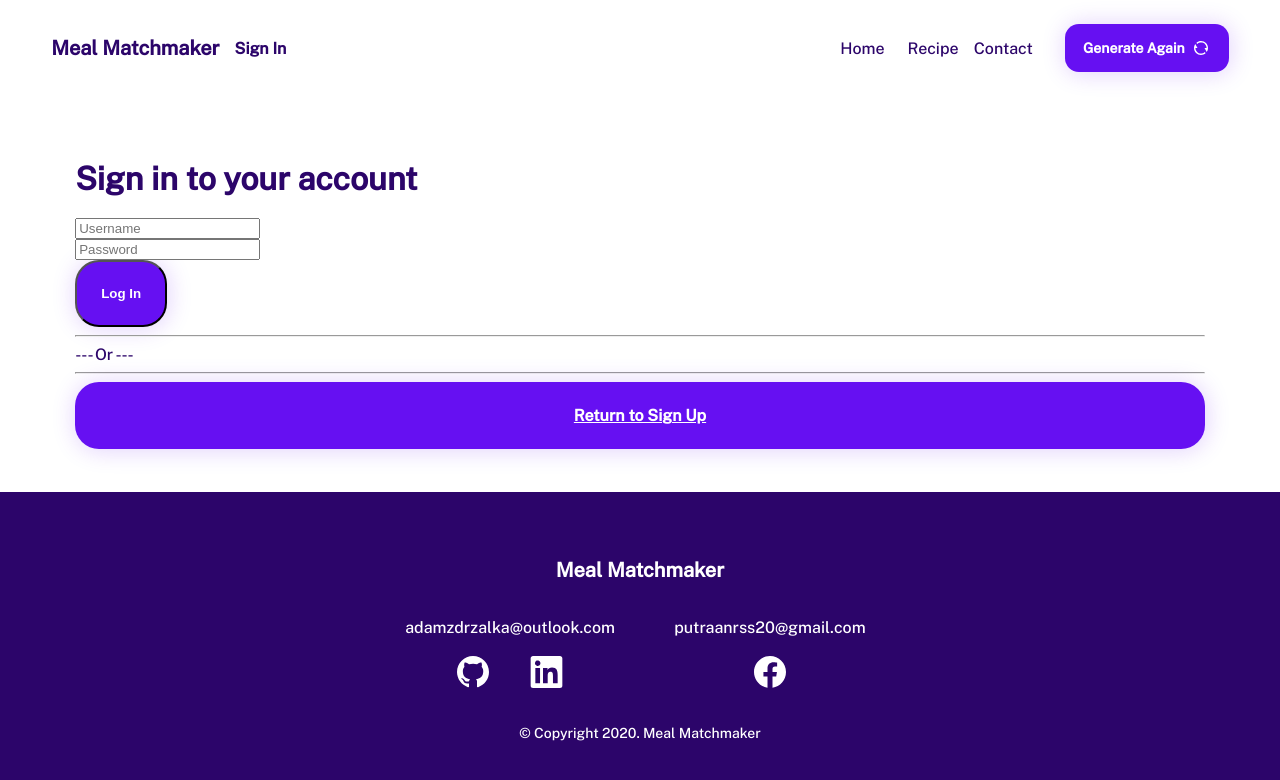
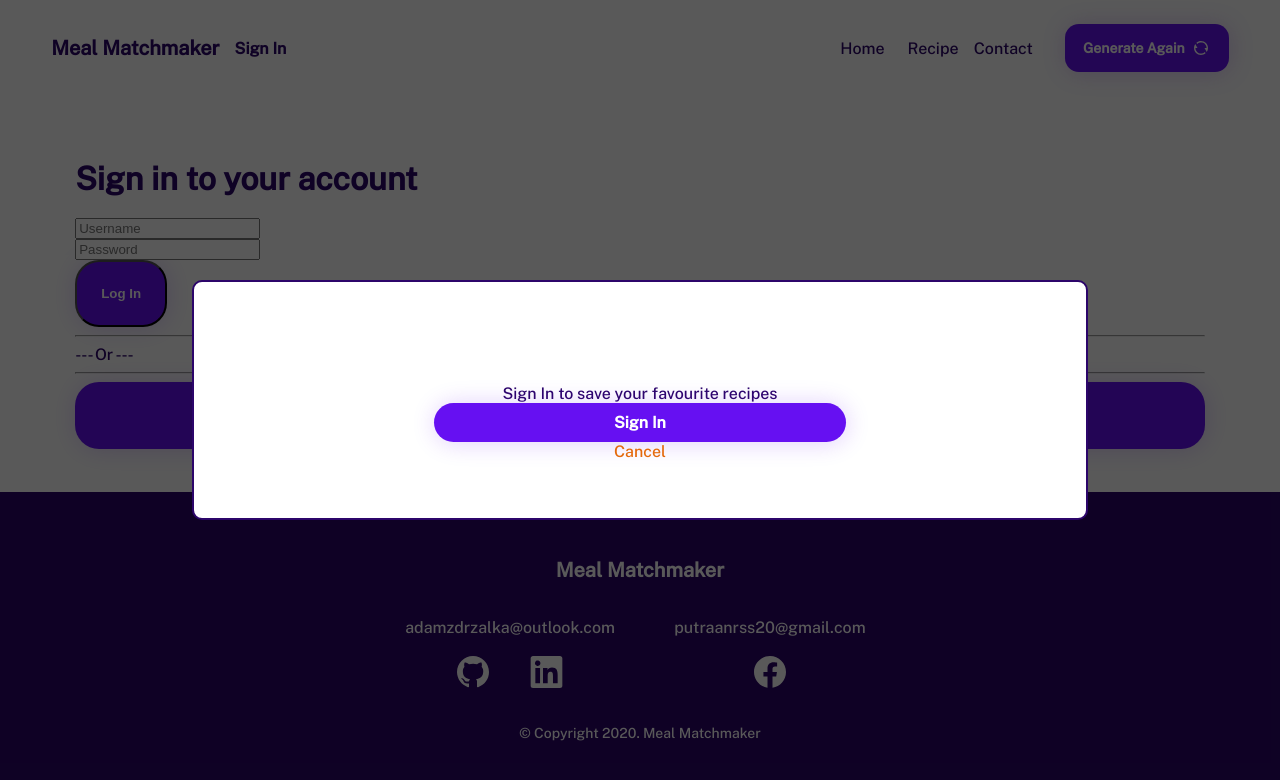
Before and after one commit to moderndayNeo/Meal-Matchmaker, a React (Create React App) app: page /login in a window 1280 px wide. Shown: the top 780 px of the page. Built offline with nearby package versions, Linux system fonts and the light colour scheme.

Commit message:
feat: Create SignInModal

```diff
--- a/src/frontend/components/App.tsx
+++ b/src/frontend/components/App.tsx
@@ -7,8 +7,8 @@ import { IMeal } from '../IMeal'
 import Footer from './Footer/Footer'
 import Loader from './Main/RecipeGenerator/Loader/Loader'
 import Header from './Header/Header'
+import SignInModal from './common/SignInModal'
 import UIContext from '../contexts/UI/UIContext'
-// import APIUtil from '../util/api.utils'
 
 function App() {
     const [randomRecipe, setRandomRecipe] = useState<IMeal>(meal)
@@ -31,11 +31,10 @@ function App() {
         }, 1000)
     }
 
-    // APIUtil.getUsers().then((res) => console.log(res.data))
-
     return (
         <BrowserRouter>
             <div className="App">
+                {signInModal && <SignInModal />}
                 <Header onClick={handleClick} />
                 <div className="components-and-footer">
                     <Main
--- /dev/null
+++ b/src/frontend/components/common/SignInModal.css
@@ -0,0 +1,39 @@
+.SignInModal {
+    background-color: rgba(0, 0, 0, 0.65);
+    width: 100%;
+    height: 100%;
+    z-index: 6;
+    position: absolute;
+    display: flex;
+    justify-content: center;
+    align-items: center;
+}
+
+.SignInModal .modal {
+    width: 70%;
+    height: 30%;
+    padding: 8%;
+    background-color: white;
+    border-radius: 10px;
+    border: 2px solid var(--primary-color-dark);
+    display: flex;
+    flex-direction: column;
+    align-items: center;
+    justify-content: space-around;
+}
+
+.SignInModal .modal > * {
+    text-align: center;
+    margin: 0;
+}
+
+.SignInModal .modal .login-link {
+    text-decoration: none;
+    width: 60%;
+    padding: 10px;
+}
+
+.SignInModal .modal .cancel-button {
+    color: var(--secondary-color-warning);
+    /* color: var(--primary-color-accent); */
+}
--- /dev/null
+++ b/src/frontend/components/common/SignInModal.tsx
@@ -0,0 +1,25 @@
+import React from 'react'
+import './SignInModal.css'
+import { Link } from 'react-router-dom'
+// import UIContext from '../../contexts/UI/UIContext'
+
+export default function SignInModal() {
+    // const { setSignInModal } = React.useContext(UIContext)
+
+    return (
+        <div className="SignInModal">
+            <div className="modal">
+                <p>Sign In to save your favourite recipes</p>
+                <Link to="/login" className="login-link generate-button">
+                    Sign In
+                </Link>
+                <p
+                    className="cancel-button"
+                    // onClick={setSignInModal(false)}
+                >
+                    Cancel
+                </p>
+            </div>
+        </div>
+    )
+}
```
